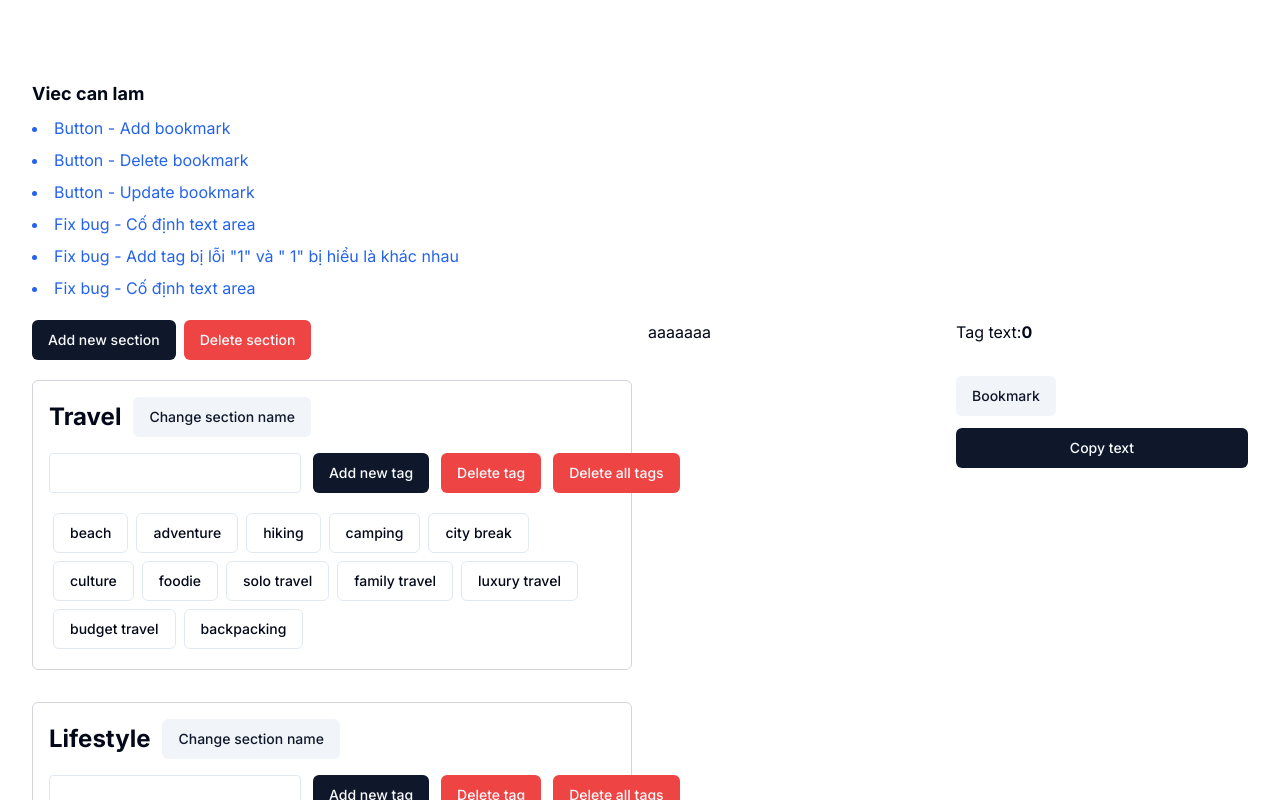
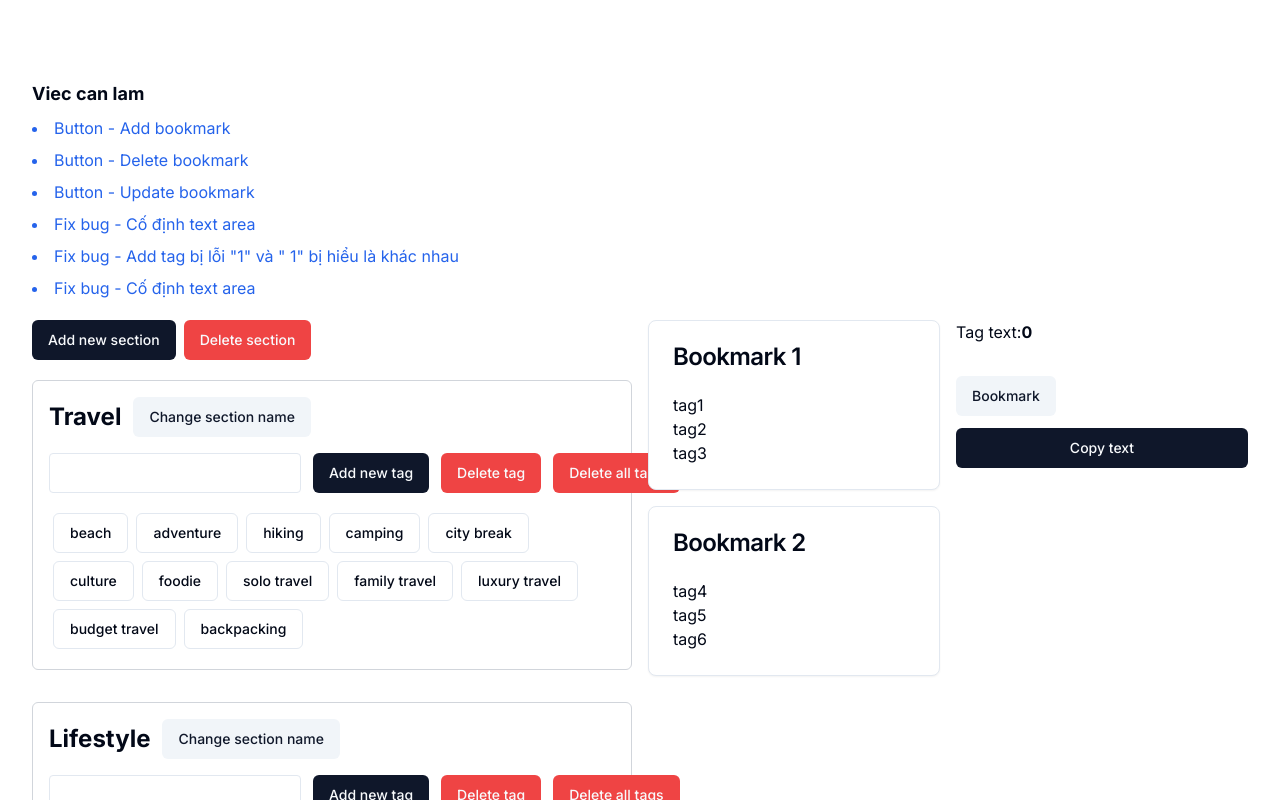
Before and after one commit to quangnvo/alata, a Next.js app in the folder front-end/: page / in a window 1280 px wide. Shown: the top 800 px of the page. Built offline with nearby package versions, Linux system fonts and the light colour scheme.

Commit message:
add the bookmark UJI

```diff
--- a/front-end/components/Bookmarks.tsx
+++ b/front-end/components/Bookmarks.tsx
@@ -1,9 +1,42 @@
-import React from 'react'
+import React from 'react';
+import { useAppSelector } from '@/redux/hooks';
+import {
+    Card,
+    CardContent,
+    CardDescription,
+    CardFooter,
+    CardHeader,
+    CardTitle,
+} from "@/components/ui/card"
+
+const BookmarkCard = ({ bookmark }: any) => (
+    <Card
+        key={bookmark.bookmarkName}
+        className="mb-4"
+    >
+        <CardHeader>
+            <CardTitle>{bookmark.bookmarkName}</CardTitle>
+        </CardHeader>
+        <CardContent>
+            <ul>
+                {bookmark.tags.map((tag: any, index: any) => (
+                    <li key={index}>{tag}</li>
+                ))}
+            </ul>
+        </CardContent>
+    </Card>
+);
 
 const Bookmarks = () => {
+    const bookmarks = useAppSelector((state) => state.tagReducer.bookmarks);
+
     return (
-        <div>Bookmarks</div>
-    )
-}
+        <div>
+            {bookmarks.map((bookmark) => (
+                <BookmarkCard bookmark={bookmark} />
+            ))}
+        </div>
+    );
+};
 
-export default Bookmarks
+export default Bookmarks;
--- a/front-end/components/TagBoard.tsx
+++ b/front-end/components/TagBoard.tsx
@@ -4,6 +4,7 @@
 import { Button } from "@/components/ui/button"
 import TagSection from './TagSection';
 import TagTextAddedArea from './TagTextAddedArea';
+import Bookmarks from './Bookmarks';
 import { useAppSelector, useAppDispatch } from "@/redux/hooks";
 import { Input } from "@/components/ui/input"
 import { addSection } from "@/redux/features/tagSlice";
@@ -119,7 +120,7 @@
 
 				{/* Bookmarks */}
 				<div className='col-span-3'>
-					aaaaaaa
+					<Bookmarks />
 				</div>
 
 				{/* Tag text added area */}
--- a/front-end/components/TagTextAddedArea.tsx
+++ b/front-end/components/TagTextAddedArea.tsx
@@ -9,7 +9,6 @@
     DialogContent,
     DialogTrigger,
     DialogFooter,
-    DialogClose,
     DialogHeader,
     DialogTitle,
 } from "@/components/ui/dialog"
--- /dev/null
+++ b/front-end/components/ui/card.tsx
@@ -0,0 +1,79 @@
+import * as React from "react"
+
+import { cn } from "@/lib/utils"
+
+const Card = React.forwardRef<
+  HTMLDivElement,
+  React.HTMLAttributes<HTMLDivElement>
+>(({ className, ...props }, ref) => (
+  <div
+    ref={ref}
+    className={cn(
+      "rounded-lg border bg-card text-card-foreground shadow-sm",
+      className
+    )}
+    {...props}
+  />
+))
+Card.displayName = "Card"
+
+const CardHeader = React.forwardRef<
+  HTMLDivElement,
+  React.HTMLAttributes<HTMLDivElement>
+>(({ className, ...props }, ref) => (
+  <div
+    ref={ref}
+    className={cn("flex flex-col space-y-1.5 p-6", className)}
+    {...props}
+  />
+))
+CardHeader.displayName = "CardHeader"
+
+const CardTitle = React.forwardRef<
+  HTMLParagraphElement,
+  React.HTMLAttributes<HTMLHeadingElement>
+>(({ className, ...props }, ref) => (
+  <h3
+    ref={ref}
+    className={cn(
+      "text-2xl font-semibold leading-none tracking-tight",
+      className
+    )}
+    {...props}
+  />
+))
+CardTitle.displayName = "CardTitle"
+
+const CardDescription = React.forwardRef<
+  HTMLParagraphElement,
+  React.HTMLAttributes<HTMLParagraphElement>
+>(({ className, ...props }, ref) => (
+  <p
+    ref={ref}
+    className={cn("text-sm text-muted-foreground", className)}
+    {...props}
+  />
+))
+CardDescription.displayName = "CardDescription"
+
+const CardContent = React.forwardRef<
+  HTMLDivElement,
+  React.HTMLAttributes<HTMLDivElement>
+>(({ className, ...props }, ref) => (
+  <div ref={ref} className={cn("p-6 pt-0", className)} {...props} />
+))
+CardContent.displayName = "CardContent"
+
+const CardFooter = React.forwardRef<
+  HTMLDivElement,
+  React.HTMLAttributes<HTMLDivElement>
+>(({ className, ...props }, ref) => (
+  <div
+    ref={ref}
+    className={cn("flex items-center p-6 pt-0", className)}
+    {...props}
+  />
+))
+CardFooter.displayName = "CardFooter"
+
+export { Card, CardHeader, CardFooter, CardTitle, CardDescription, CardContent }
--- a/front-end/redux/features/tagSlice.ts
+++ b/front-end/redux/features/tagSlice.ts
@@ -134,6 +134,7 @@
 		},
 
 		addBookmark: (state, action) => {
+			console.log('đã vào add bookmark', action.payload)
 			state.bookmarks.push(action.payload)
 		},
 
```
